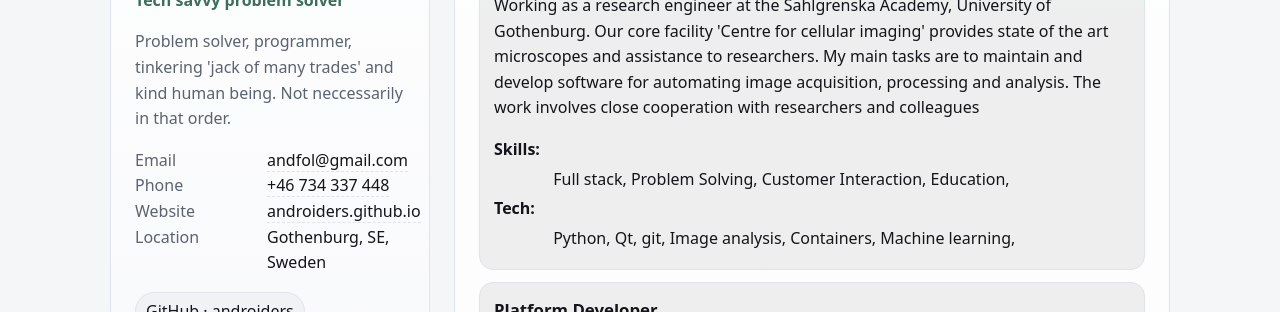
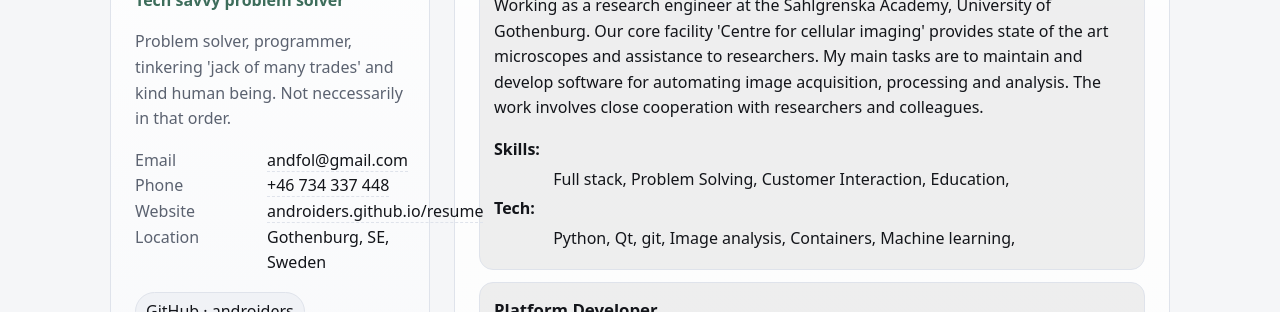
Before and after one commit to androiders/androiders.github.io, a Jekyll site: the page built from resume.md, in a window 1280 px wide and 900 px high, scrolled down 511 px. Shown: the part 266-578 px from the top of the window. Built offline with Jekyll 4.4.1, drawn with Linux system fonts in a browser that asks for light colours; some of the changed text lies outside the part shown.

Commit message:
update personal info

```diff
--- a/_data/resume.json
+++ b/_data/resume.json
@@ -7,7 +7,7 @@
         "phone": "+46 734 337 448",
         "email":"andfol@gmail.com",
         "description":"Software developer, tinkerer, kind human",
-        "url": "androiders.github.io",
+        "url": "https://androiders.github.io/resume",
         "profiles": [
             { "network": "GitHub", "username": "androiders", "url": "https://github.com/androiders" },
             { "network": "LinkedIn", "username": "Anders Folkesson", "url": "https://www.linkedin.com/in/andersfolkesson" }
@@ -80,7 +80,7 @@
             "startDate":"June 2024",
             "endDate":"Present",
             "position": "Research Engineer",
-            "summary":"Working as a research engineer at the Sahlgrenska Academy, University of Gothenburg. Our core facility 'Centre for cellular imaging' provides state of the art microscopes and assistance to researchers. My main tasks are to maintain and develop software for automating image acquisition, processing and analysis. The work involves close cooperation with researchers and colleagues",
+            "summary":"Working as a research engineer at the Sahlgrenska Academy, University of Gothenburg. Our core facility 'Centre for cellular imaging' provides state of the art microscopes and assistance to researchers. My main tasks are to maintain and develop software for automating image acquisition, processing and analysis. The work involves close cooperation with researchers and colleagues.",
             "tech":["Python"," Qt"," git"," Image analysis"," Containers", " Machine learning"],
             "highlights":["Full stack", " Problem Solving"," Customer Interaction", " Education"]
         },
```
